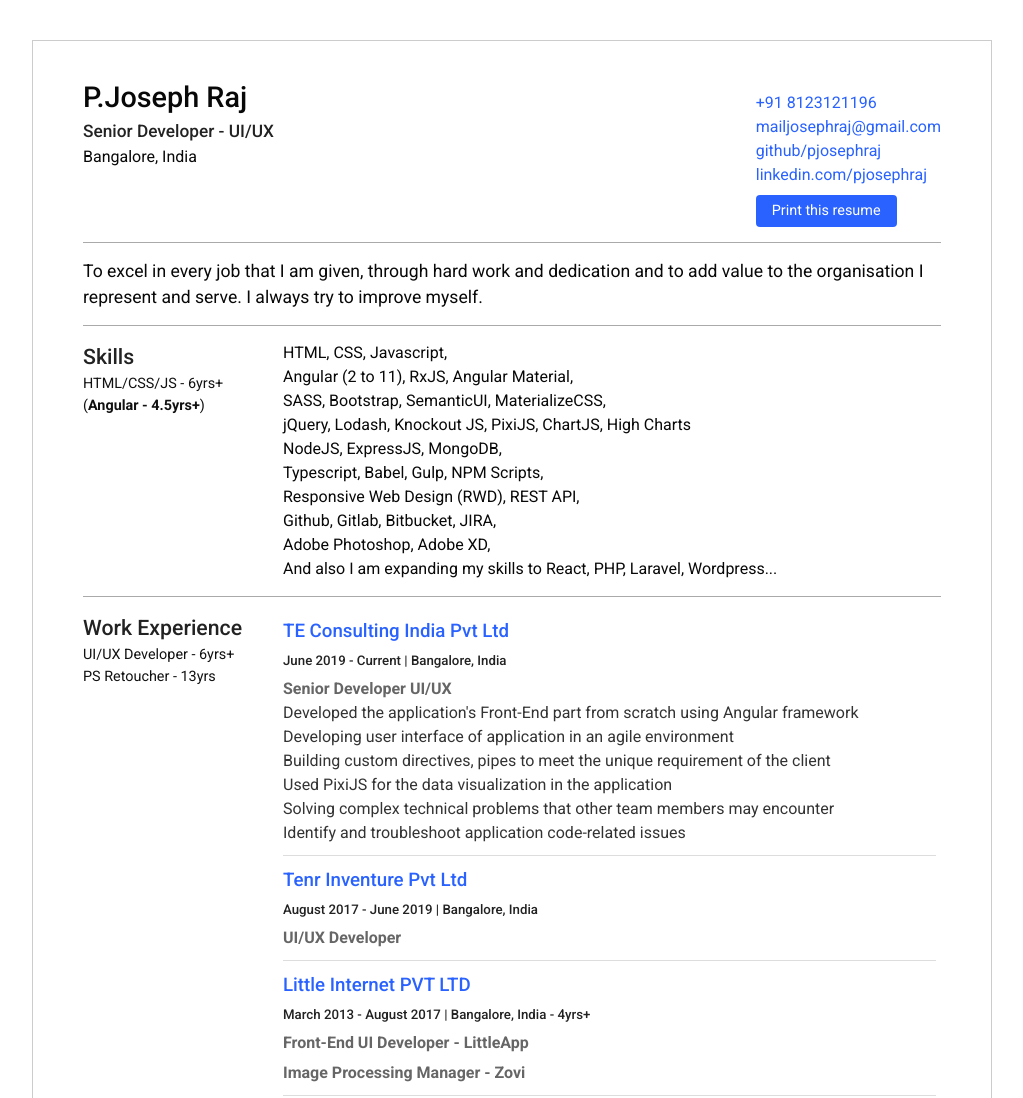
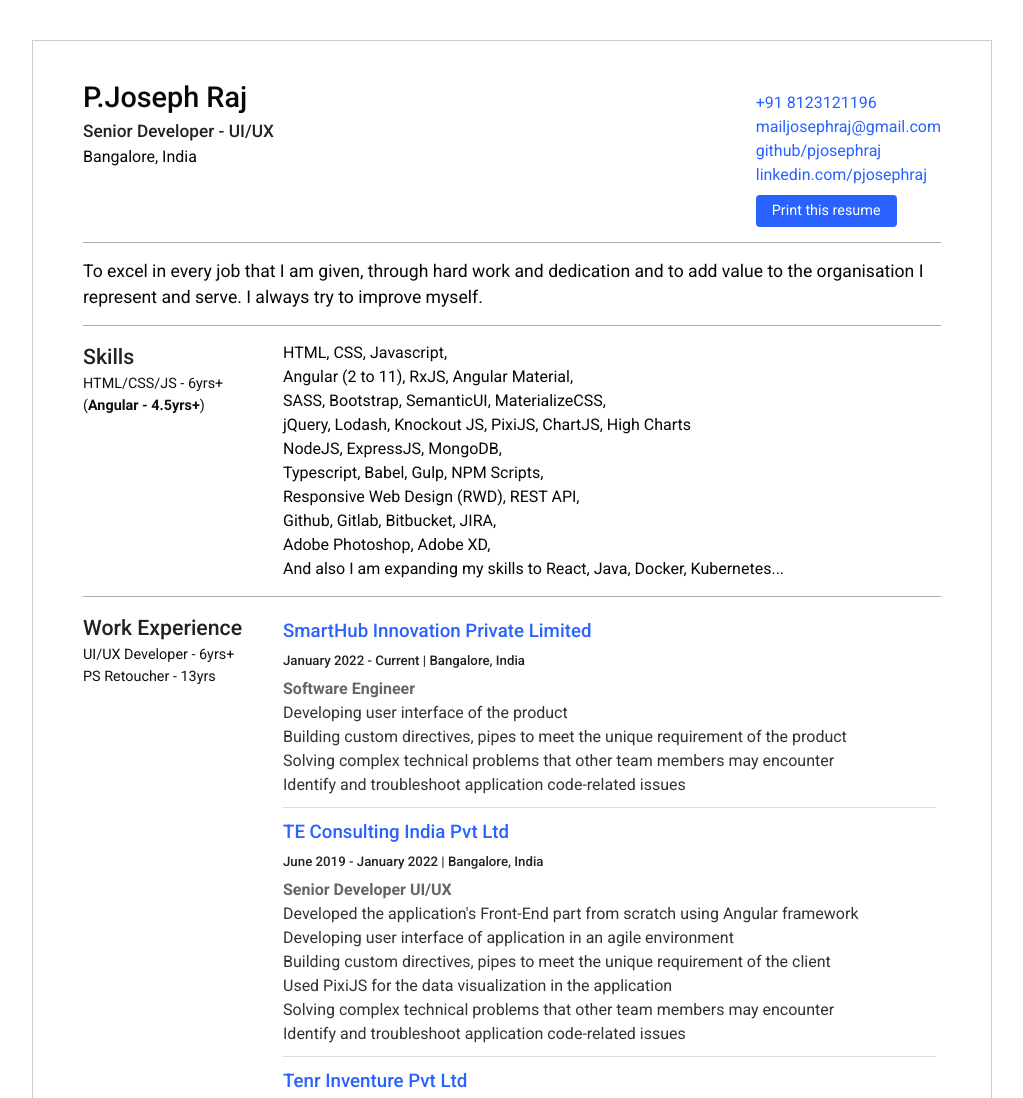
Before and after one commit to pjosephraj/pjosephraj.github.io, a plain HTML site: page index.html in a window 1280 px wide. Shown: the top 1098 px of the page, without its empty margins (128-1151 px from the left). Drawn offline with Linux system fonts and the light colour scheme.

Commit message:
updated the experience section...

```diff
--- a/index.html
+++ b/index.html
@@ -62,7 +62,7 @@
             <li>Adobe Photoshop, Adobe XD,</li>
             <!-- <li>Adobe Extendscript (Scripting for Photoshop)....</li> -->
             <!-- <li>Google Sheets / MS Excel - Reporting</li> -->
-            <li>And also I am expanding my skills to React, PHP, Laravel, Wordpress...</li>
+            <li>And also I am expanding my skills to React, Java, Docker, Kubernetes...</li>
           </ul>
         </div>
       </div>
@@ -226,8 +226,19 @@
         <div class="right">
           <ul class="block-detail">
             <li>
+              <h3><a href="https://www.smarthub.ai/" target="_blank">SmartHub Innovation Private Limited</a></h3>
+              <h5>January 2022 - Current | Bangalore, India</h5>
+              <h4 class="pos"><span>Software Engineer</span></h4>
+              <ul class="exp">
+                <li>Developing user interface of the product</li>
+                <li>Building custom directives, pipes to meet the unique requirement of the product</li>
+                <li>Solving complex technical problems that other team members may encounter</li>
+                <li>Identify and troubleshoot application code-related issues</li>
+              </ul>
+            </li>
+            <li>
               <h3><a href="http://thirdeyeconsulting.in" target="_blank">TE Consulting India Pvt Ltd</a></h3>
-              <h5>June 2019 - Current | Bangalore, India</h5>
+              <h5>June 2019 - January 2022 | Bangalore, India</h5>
               <h4 class="pos"><span>Senior Developer UI/UX</span></h4>
               <ul class="exp">
                 <li>Developed the application's Front-End part from scratch using Angular framework</li>
@@ -239,7 +250,7 @@
               </ul>
             </li>
             <li>
-              <h3><a href="https://tenrglobal.com" target="_blank">Tenr Inventure Pvt Ltd</a></h3>
+              <h3><a href="https://www.linkedin.com/company/tenr-inventure-pvt-ltd/" target="_blank">Tenr Inventure Pvt Ltd</a></h3>
               <h5>August 2017 - June 2019 | Bangalore, India</h5>
               <h4 class="pos"><span>UI/UX Developer</span></h4>
             </li>
@@ -337,7 +348,7 @@
       <!-- block -->
       <div class="block-thanks">
         <div>
-          <p>6th November 2021</p>
+          <p>23rd October 2022</p>
         </div>
         <div>
           <h3>Thanks</h3>
```
